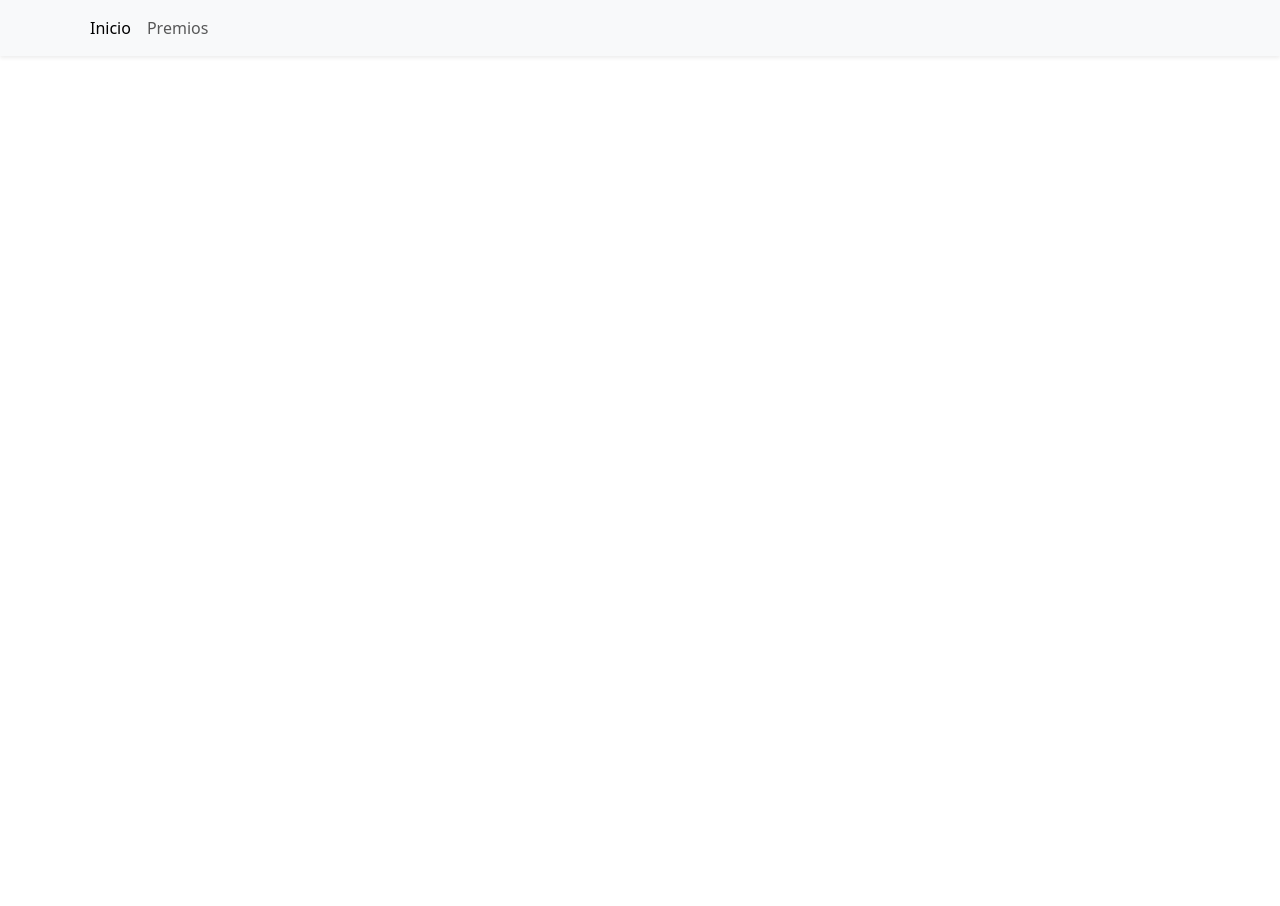
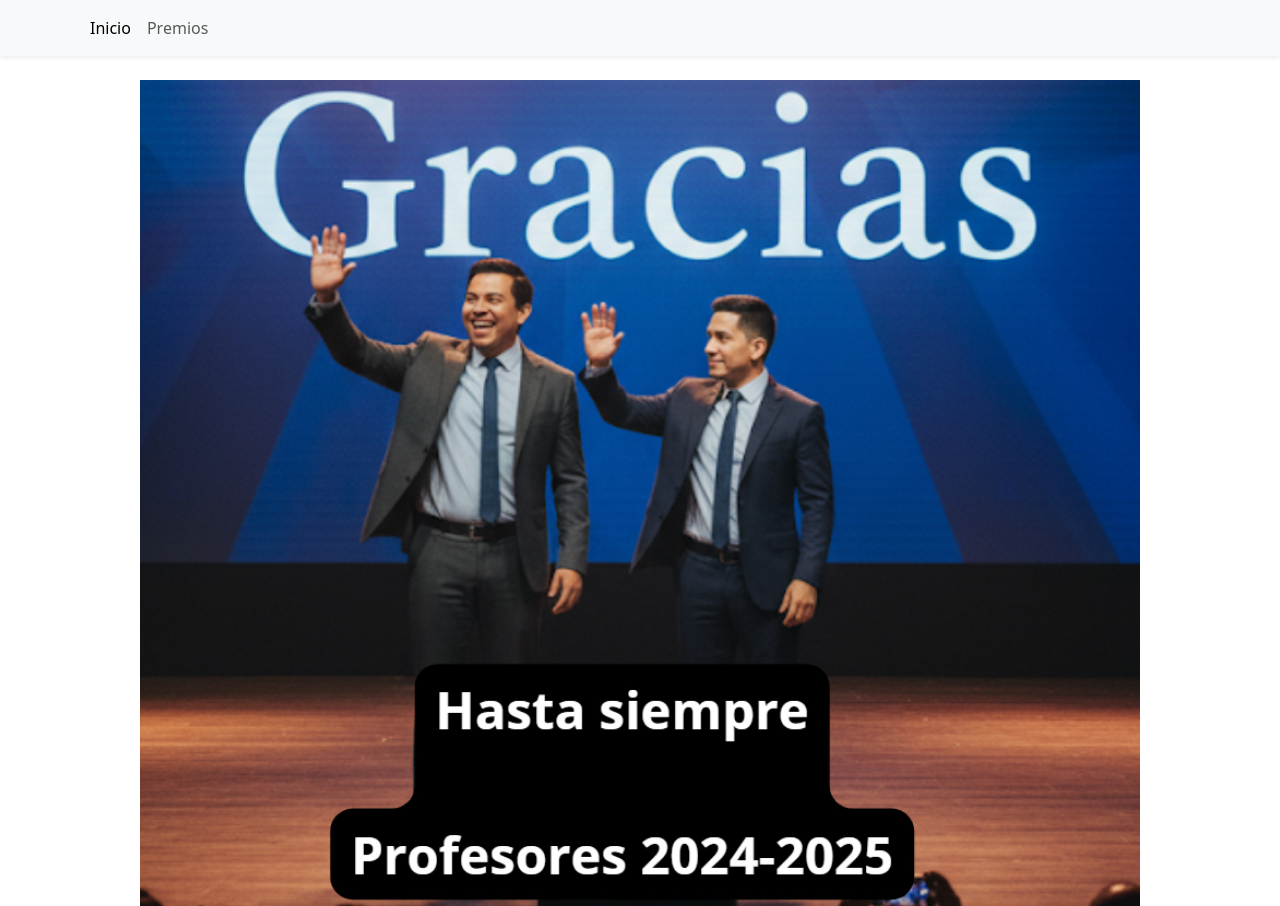
Before and after one commit to valentinadale/ValentinaDale_KevinCastro_B_G2_FrontEnd, a plain HTML site: page inicio.html in a window 1280 px wide. Before the commit the page ends 800 px from the top, so only its background shows below. Drawn offline with nearby package versions, Linux system fonts and the light colour scheme.

Commit message:
CRUD COMPLETO

```diff
--- a/css/style.css
+++ b/css/style.css
@@ -0,0 +1,8 @@
+body img{
+    width: 1000px;
+}
+
+.lol{
+    display: flex;
+    justify-content: center;
+}
--- a/inicio.html
+++ b/inicio.html
@@ -9,6 +9,9 @@
     <!--Bootstrap-->
     <link href="https://cdn.jsdelivr.net/npm/bootstrap@5.3.8/dist/css/bootstrap.min.css" rel="stylesheet"
         integrity="sha384-sRIl4kxILFvY47J16cr9ZwB07vP4J8+LH7qKQnuqkuIAvNWLzeN8tE5YBujZqJLB" crossorigin="anonymous">
+
+    <!--CSS-->
+    <link rel="stylesheet" href="css/style.css">
 
 </head>
 
@@ -33,7 +36,9 @@
         </div>
     </nav>
 
-
+    <div class="lol">
+        <img src="imgs/Image.jpg" alt="lol">
+    </div>
 
     <!--Scripts-->
 
```
Also changed, not shown: index.html (+0 -3 lines), imgs/Image.jpg (added).
